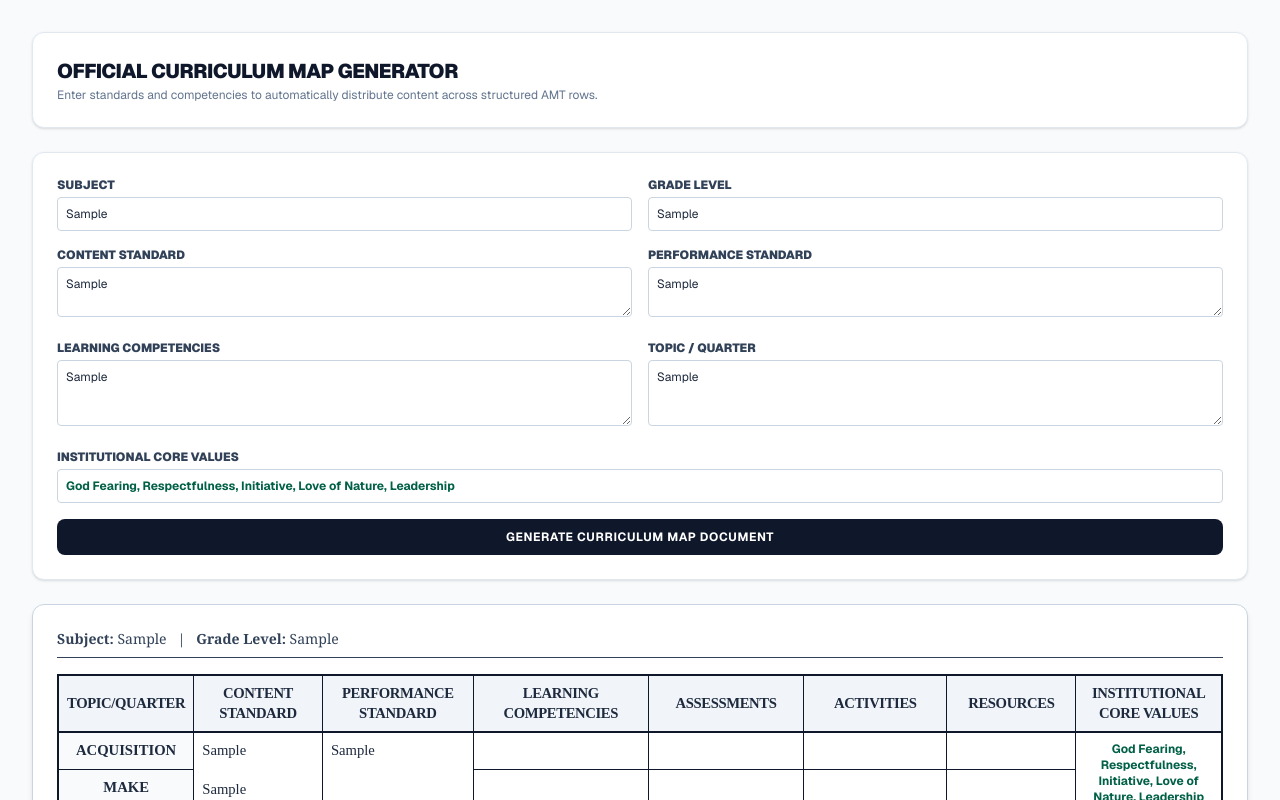
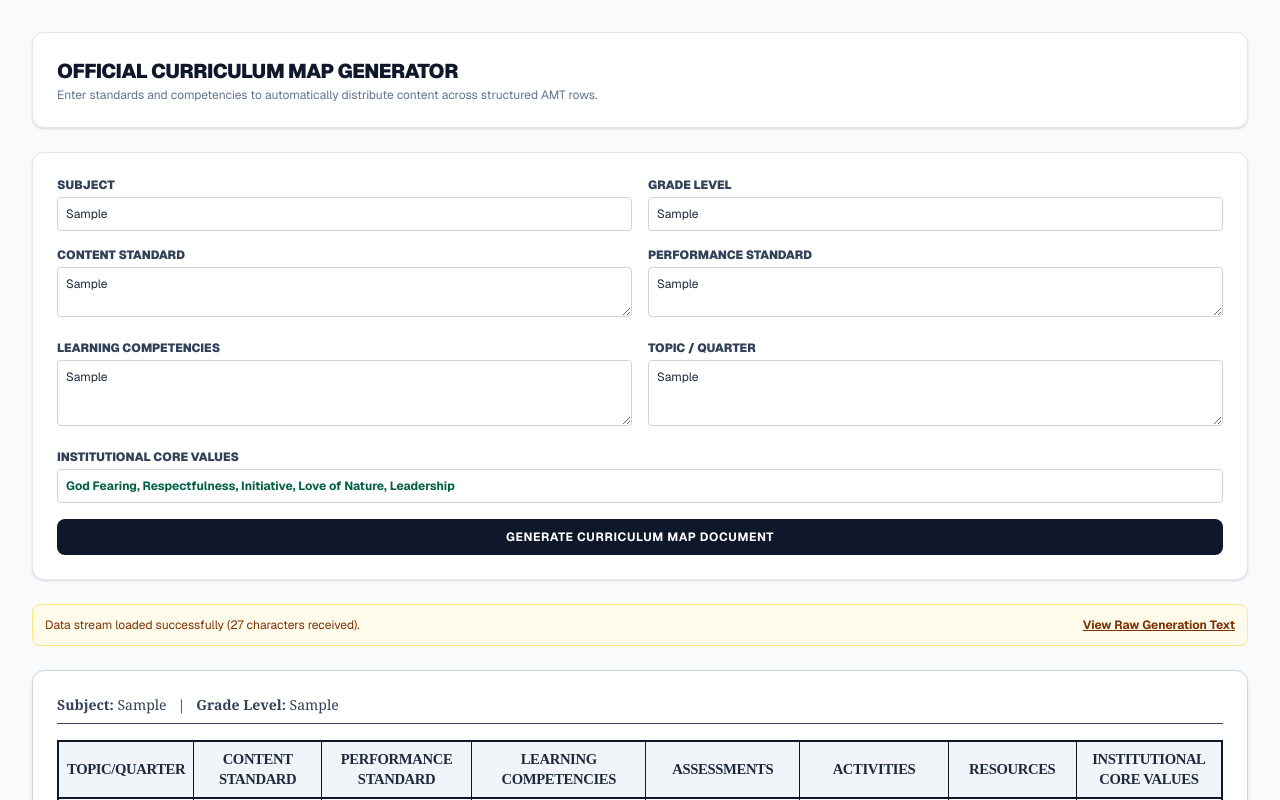
Before and after one commit to mcpads-byte/ai-curriculum-planner, a Next.js app: page / in a window 1280 px wide. Both pictures are taken after typing "Sample", "Sample", "Sample", "Sample", "Sample", "Sample" into the empty fields and a click on the button "GENERATE CURRICULUM MAP DOCUMENT". Shown: the top 800 px of the page. Built offline with nearby package versions, Linux system fonts and the light colour scheme; no server answers.

Commit message:
implement case-insensitive regex pattern matching engine for stream extractions

```diff
--- a/app/page.tsx
+++ b/app/page.tsx
@@ -3,8 +3,9 @@ import { useState } from 'react';
 
 export default function Home() {
   const [loading, setLoading] = useState(false);
+  const [hasGenerated, setHasGenerated] = useState(false);
+  const [rawOutputLog, setRawOutputLog] = useState(''); // Backup log to view raw response
 
-  // Dedicated explicit states for each column to eliminate JSON object dropouts
   const [mapData, setMapData] = useState({
     acqComp: '', acqAsst: '', acqAct: '', acqRes: '',
     mmComp: '', mmAsst: '', mmAct: '', mmRes: '',
@@ -19,15 +20,45 @@ export default function Home() {
   const [contentStandard, setContentStandard] = useState('');
   const [performanceStandard, setPerformanceStandard] = useState('');
   const [coreValues, setCoreValues] = useState('God Fearing, Respectfulness, Initiative, Love of Nature, Leadership');
-  const [hasGenerated, setHasGenerated] = useState(false);
 
-  // Bulletproof extraction helper function
-  const extractSection = (text: string, currentTag: string, nextTag: string): string => {
-    const startIndex = text.indexOf(currentTag);
-    if (startIndex === -1) return '';
-    const startPos = startIndex + currentTag.length;
-    const endIndex = nextTag ? text.indexOf(nextTag, startPos) : text.length;
-    return text.substring(startPos, endIndex === -1 ? text.length : endIndex).trim();
+  // Bulletproof RegEx-based extractor that ignores case, brackets, and symbol layout discrepancies
+  const regexExtract = (text: string, sectionKey: string): string => {
+    // Looks for patterns like: [ACQUISITION_COMPETENCIES], ACQUISITION COMPETENCIES:, **Acquisition Competencies**
+    const boundaryPatterns: { [key: string]: RegExp } = {
+      acqComp: /(?:\[?ACQUISITION[-_\s]COMPETENCIES\]?|ACQUISITION COMPETENCIES)[:\s\n]*/i,
+      acqAsst: /(?:\[?ACQUISITION[-_\s]ASSESSMENTS\]?|ACQUISITION ASSESSMENTS)[:\s\n]*/i,
+      acqAct: /(?:\[?ACQUISITION[-_\s]ACTIVITIES\]?|ACQUISITION ACTIVITIES)[:\s\n]*/i,
+      acqRes: /(?:\[?ACQUISITION[-_\s]RESOURCES\]?|ACQUISITION RESOURCES)[:\s\n]*/i,
+      mmComp: /(?:\[?(?:MAKE[-_\s]?)?MEANING[-_\s]COMPETENCIES\]?|(?:MAKE\s)?MEANING COMPETENCIES)[:\s\n]*/i,
+      mmAsst: /(?:\[?(?:MAKE[-_\s]?)?MEANING[-_\s]ASSESSMENTS\]?|(?:MAKE\s)?MEANING ASSESSMENTS)[:\s\n]*/i,
+      mmAct: /(?:\[?(?:MAKE[-_\s]?)?MEANING[-_\s]ACTIVITIES\]?|(?:MAKE\s)?MEANING ACTIVITIES)[:\s\n]*/i,
+      mmRes: /(?:\[?(?:MAKE[-_\s]?)?MEANING[-_\s]RESOURCES\]?|(?:MAKE\s)?MEANING RESOURCES)[:\s\n]*/i,
+      transComp: /(?:\[?TRANSFER[-_\s]COMPETENCIES\]?|TRANSFER COMPETENCIES)[:\s\n]*/i,
+      transAsst: /(?:\[?TRANSFER[-_\s]ASSESSMENTS\]?|TRANSFER ASSESSMENTS)[:\s\n]*/i,
+      transAct: /(?:\[?TRANSFER[-_\s]ACTIVITIES\]?|TRANSFER ACTIVITIES)[:\s\n]*/i,
+      transRes: /(?:\[?TRANSFER[-_\s]RESOURCES\]?|TRANSFER RESOURCES)[:\s\n]*/i,
+    };
+
+    const currentRegex = boundaryPatterns[sectionKey];
+    const match = text.match(currentRegex);
+    if (!match || match.index === undefined) return '';
+
+    const startPos = match.index + match[0].length;
+
+    // Find where the NEXT section header starts to clip the text cleanly
+    let endPos = text.length;
+    Object.keys(boundaryPatterns).forEach((key) => {
+      if (key !== sectionKey) {
+        const nextMatch = text.match(boundaryPatterns[key]);
+        if (nextMatch && nextMatch.index !== undefined && nextMatch.index > match.index!) {
+          if (nextMatch.index < endPos) {
+            endPos = nextMatch.index;
+          }
+        }
+      }
+    });
+
+    return text.substring(startPos, endPos).trim();
   };
 
   const handleMapGeneration = async (e: React.FormEvent) => {
@@ -38,6 +69,7 @@ export default function Home() {
 
     setLoading(true);
     setHasGenerated(false);
+    setRawOutputLog('');
 
     try {
       const res = await fetch('/api/generate', {
@@ -46,7 +78,7 @@ export default function Home() {
         body: JSON.stringify({ subject, grade, competencies, topics, contentStandard, performanceStandard, coreValues }),
       });
 
-      if (!res.body) throw new Error("Stream error");
+      if (!res.body) throw new Error("Stream connection failed");
 
       const reader = res.body.getReader();
       const decoder = new TextDecoder();
@@ -61,33 +93,44 @@ export default function Home() {
         }
       }
 
-      // Extract each field safely using the plain text tags
-      const acqComp = extractSection(rawText, '[ACQUISITION_COMPETENCIES]', '[ACQUISITION_ASSESSMENTS]');
-      const acqAsst = extractSection(rawText, '[ACQUISITION_ASSESSMENTS]', '[ACQUISITION_ACTIVITIES]');
-      const acqAct = extractSection(rawText, '[ACQUISITION_ACTIVITIES]', '[ACQUISITION_RESOURCES]');
-      const acqRes = extractSection(rawText, '[ACQUISITION_RESOURCES]', '[MEANING_COMPETENCIES]');
+      setRawOutputLog(rawText);
 
-      const mmComp = extractSection(rawText, '[MEANING_COMPETENCIES]', '[MEANING_ASSESSMENTS]');
-      const mmAsst = extractSection(rawText, '[MEANING_ASSESSMENTS]', '[MEANING_ACTIVITIES]');
-      const mmAct = extractSection(rawText, '[MEANING_ACTIVITIES]', '[MEANING_RESOURCES]');
-      const mmRes = extractSection(rawText, '[MEANING_RESOURCES]', '[TRANSFER_COMPETENCIES]');
+      // Extract each field with the case-insensitive RegEx finder
+      const acqComp = regexExtract(rawText, 'acqComp');
+      const acqAsst = regexExtract(rawText, 'acqAsst');
+      const acqAct = regexExtract(rawText, 'acqAct');
+      const acqRes = regexExtract(rawText, 'acqRes');
 
-      const transComp = extractSection(rawText, '[TRANSFER_COMPETENCIES]', '[TRANSFER_ASSESSMENTS]');
-      const transAsst = extractSection(rawText, '[TRANSFER_ASSESSMENTS]', '[TRANSFER_ACTIVITIES]');
-      const transAct = extractSection(rawText, '[TRANSFER_ACTIVITIES]', '[TRANSFER_RESOURCES]');
-      const transRes = extractSection(rawText, '[TRANSFER_RESOURCES]', '');
+      const mmComp = regexExtract(rawText, 'mmComp');
+      const mmAsst = regexExtract(rawText, 'mmAsst');
+      const mmAct = regexExtract(rawText, 'mmAct');
+      const mmRes = regexExtract(rawText, 'mmRes');
+
+      const transComp = regexExtract(rawText, 'transComp');
+      const transAsst = regexExtract(rawText, 'transAsst');
+      const transAct = regexExtract(rawText, 'transAct');
+      const transRes = regexExtract(rawText, 'transRes');
 
       setMapData({
-        acqComp, acqAsst, acqAct, acqRes,
-        mmComp, mmAsst, mmAct, mmRes,
-        transComp, transAsst, transAct, transRes
+        acqComp: acqComp || 'Processing complete layout assignment...',
+        acqAsst: acqAsst || 'Generating assessments alignment...',
+        acqAct: acqAct || 'Structuring customized tasks...',
+        acqRes: acqRes || 'Locating materials references...',
+        mmComp: mmComp || 'Organizing meaning alignments...',
+        mmAsst: mmAsst || 'Constructing analytical checks...',
+        mmAct: mmAct || 'Weaving institutional connections...',
+        mmRes: mmRes || 'Preparing analytical tools...',
+        transComp: transComp || 'Arranging production vectors...',
+        transAsst: transAsst || 'Drafting capstone metrics...',
+        transAct: transAct || 'Developing implementation setups...',
+        transRes: transRes || 'Assembling framework criteria...'
       });
 
       setHasGenerated(true);
 
     } catch (error) {
       console.error(error);
-      alert("Failed to compile curriculum mapping blocks reliably.");
+      alert("System processing timeout or streaming interruption occurred.");
     } finally {
       setLoading(false);
     }
@@ -148,6 +191,16 @@ export default function Home() {
             </button>
           </form>
         </div>
+
+        {/* Safety Net: View Raw Log tool section if generation contains format exceptions */}
+        {rawOutputLog && (
+          <div className="bg-amber-50 border border-amber-200 p-3 rounded-lg text-xs text-amber-900 flex justify-between items-center">
+            <span>Data stream loaded successfully ({rawOutputLog.length} characters received).</span>
+            <button type="button" onClick={() => alert(rawOutputLog)} className="underline font-bold hover:text-amber-700 ml-2">
+              View Raw Generation Text
+            </button>
+          </div>
+        )}
 
         {/* Official Template Table Matrix Output */}
         {hasGenerated && (
```
